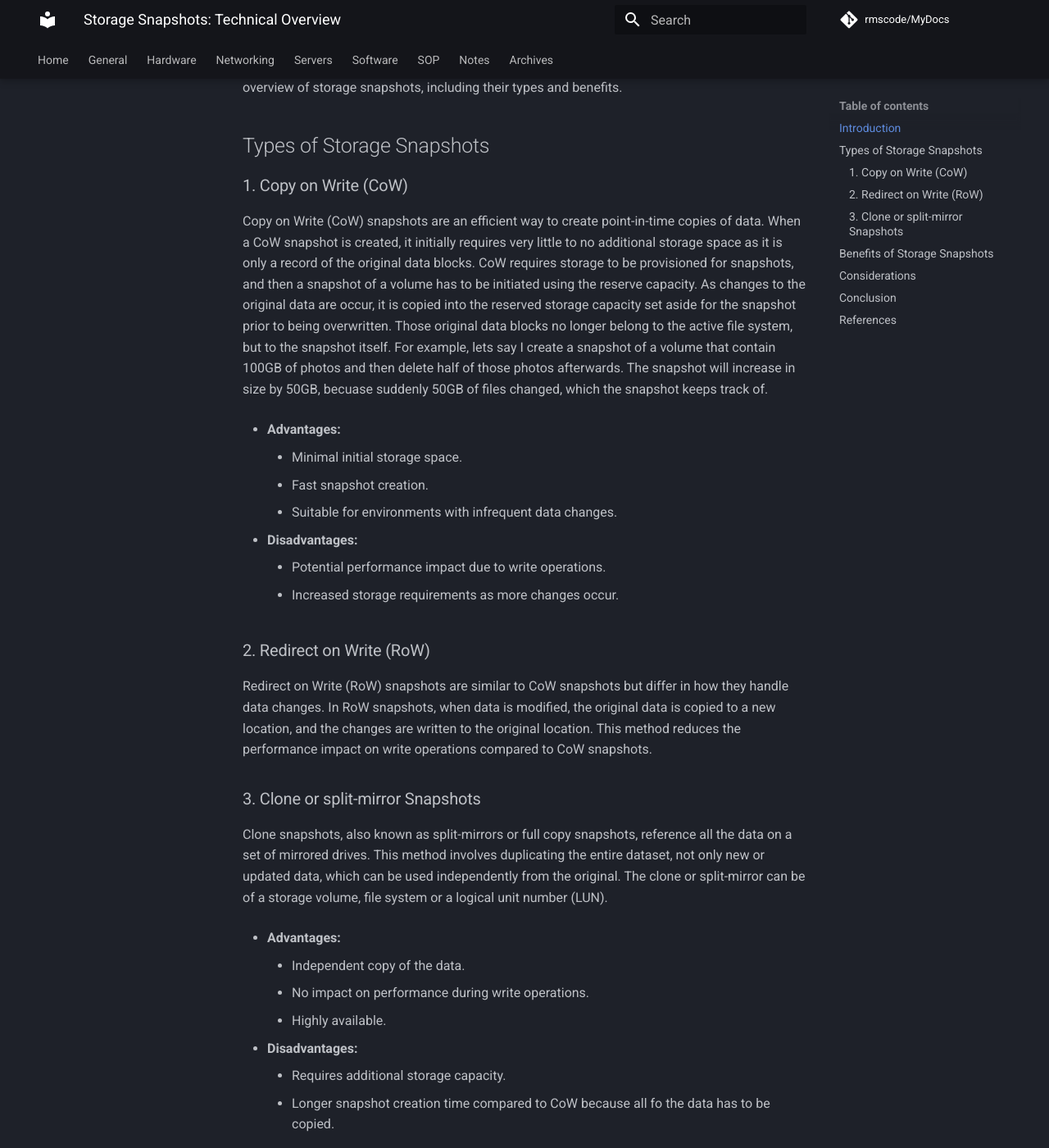
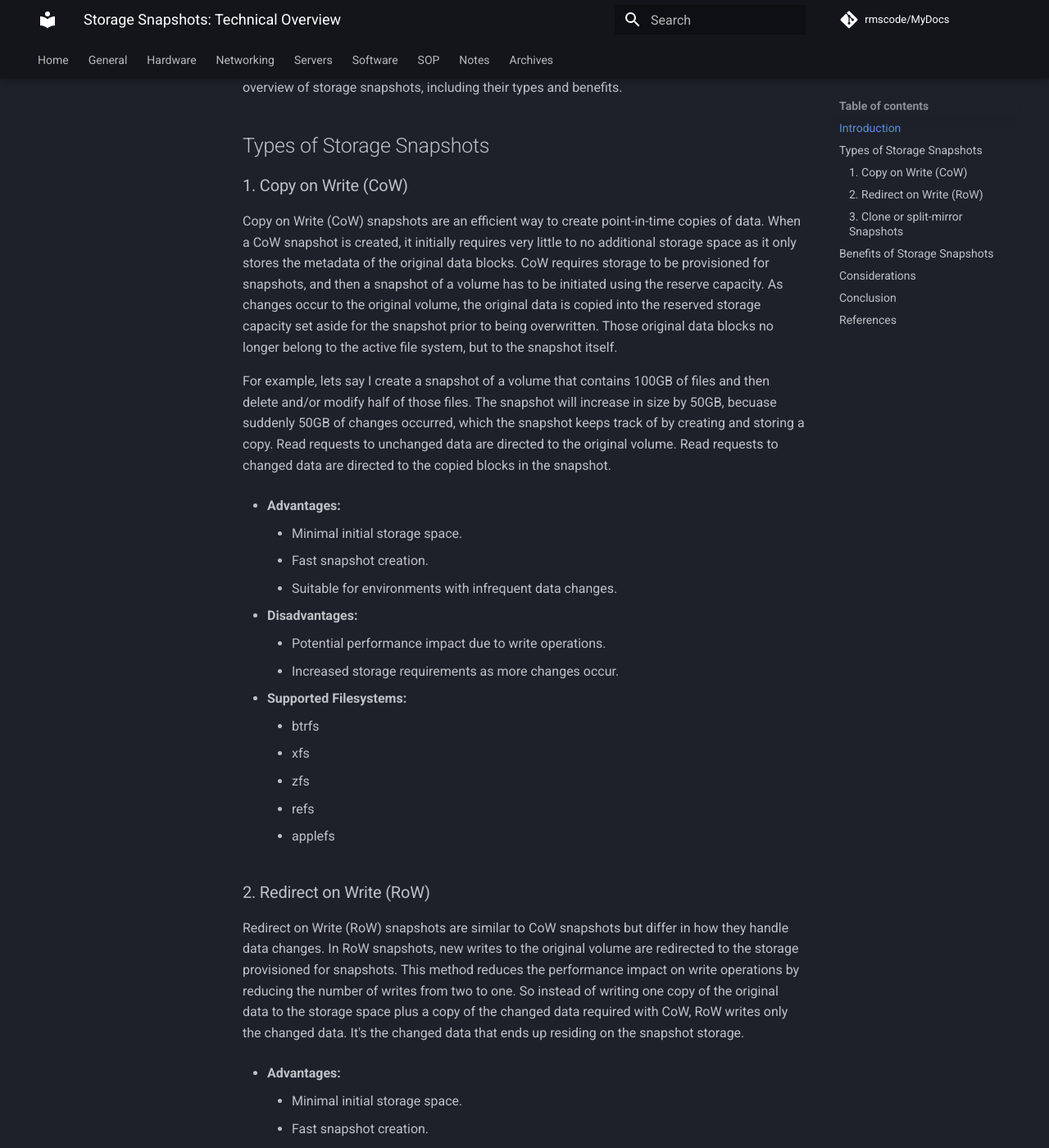
Before and after one commit to rmscode/binary-garden, an MkDocs documentation site: the page built from docs/general/storage-snapshots.md, in a window 1280 px wide and 1400 px high, scrolled down 261 px. Shown: the whole window at 82% size. Built offline with MkDocs 1.6.1 and Material for MkDocs 9.7.7, drawn with Linux system fonts in a browser that asks for light colours; comment, search, counter and statistics services are not loaded; some of the changed text lies outside the part shown.

Commit message:
Docs: Update "Storage Snapshots" section

```diff
--- a/docs/general/storage-snapshots.md
+++ b/docs/general/storage-snapshots.md
@@ -8,7 +8,9 @@ Storage snapshots are a critical component of modern data management and protect
 
 ### 1. Copy on Write (CoW)
 
-Copy on Write (CoW) snapshots are an efficient way to create point-in-time copies of data. When a CoW snapshot is created, it initially requires very little to no additional storage space as it is only a record of the original data blocks. CoW requires storage to be provisioned for snapshots, and then a snapshot of a volume has to be initiated using the reserve capacity. As changes to the original data are occur, it is copied into the reserved storage capacity set aside for the snapshot prior to being overwritten. Those original data blocks no longer belong to the active file system, but to the snapshot itself. For example, lets say I create a snapshot of a volume that contain 100GB of photos and then delete half of those photos afterwards. The snapshot will increase in size by 50GB, becuase suddenly 50GB of files changed, which the snapshot keeps track of.
+Copy on Write (CoW) snapshots are an efficient way to create point-in-time copies of data. When a CoW snapshot is created, it initially requires very little to no additional storage space as it only stores the metadata of the original data blocks. CoW requires storage to be provisioned for snapshots, and then a snapshot of a volume has to be initiated using the reserve capacity. As changes occur to the original volume, the original data is copied into the reserved storage capacity set aside for the snapshot prior to being overwritten. Those original data blocks no longer belong to the active file system, but to the snapshot itself.
+
+For example, lets say I create a snapshot of a volume that contains 100GB of files and then delete and/or modify half of those files. The snapshot will increase in size by 50GB, becuase suddenly 50GB of changes occurred, which the snapshot keeps track of by creating and storing a copy. Read requests to unchanged data are directed to the original volume. Read requests to changed data are directed to the copied blocks in the snapshot.
 
 - **Advantages:**
     - Minimal initial storage space.
@@ -19,9 +21,32 @@ Copy on Write (CoW) snapshots are an efficient way to create point-in-time copie
     - Potential performance impact due to write operations.
     - Increased storage requirements as more changes occur.
 
+- **Supported Filesystems:**
+    - btrfs
+    - xfs
+    - zfs
+    - refs
+    - applefs
+
 ### 2. Redirect on Write (RoW)
 
-Redirect on Write (RoW) snapshots are similar to CoW snapshots but differ in how they handle data changes. In RoW snapshots, when data is modified, the original data is copied to a new location, and the changes are written to the original location. This method reduces the performance impact on write operations compared to CoW snapshots.
+Redirect on Write (RoW) snapshots are similar to CoW snapshots but differ in how they handle data changes. In RoW snapshots, new writes to the original volume are redirected to the storage provisioned for snapshots. This method reduces the performance impact on write operations by reducing the number of writes from two to one. So instead of writing one copy of the original data to the storage space plus a copy of the changed data required with CoW, RoW writes only the changed data. It's the changed data that ends up residing on the snapshot storage.
+
+- **Advantages:**
+    - Minimal initial storage space.
+    - Fast snapshot creation.
+    - Reduced performance impact on write operations compared to CoW.
+
+- **Disadvantages:**
+    - Additional complexity when a snapshot is deleted because the changed data has to be copied back into the original volume.
+    - Complexity goes up exponentially as more snapshots are created and deleted leading to potential fragmnetation over time.
+
+- **Supported Filesystems:**
+    - btrfs
+    - xfs
+    - zfs
+    - refs
+    - applefs
 
 ### 3. Clone or split-mirror Snapshots
 
@@ -34,7 +59,14 @@ Clone snapshots, also known as split-mirrors or full copy snapshots, reference a
 
 - **Disadvantages:**
     - Requires additional storage capacity.
-    - Longer snapshot creation time compared to CoW because all fo the data has to be copied.
+    - Longer snapshot creation time compared to CoW and RoW because all of the data has to be copied.
+
+- **Supported Filesystems:**
+    - btrfs
+    - xfs
+    - zfs
+    - refs
+    - applefs
 
 ## Benefits of Storage Snapshots
 
```
